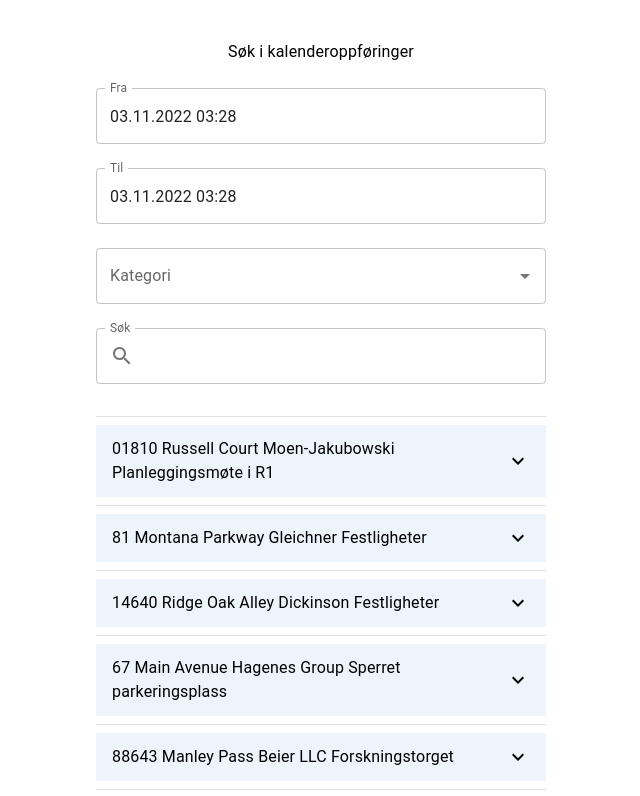
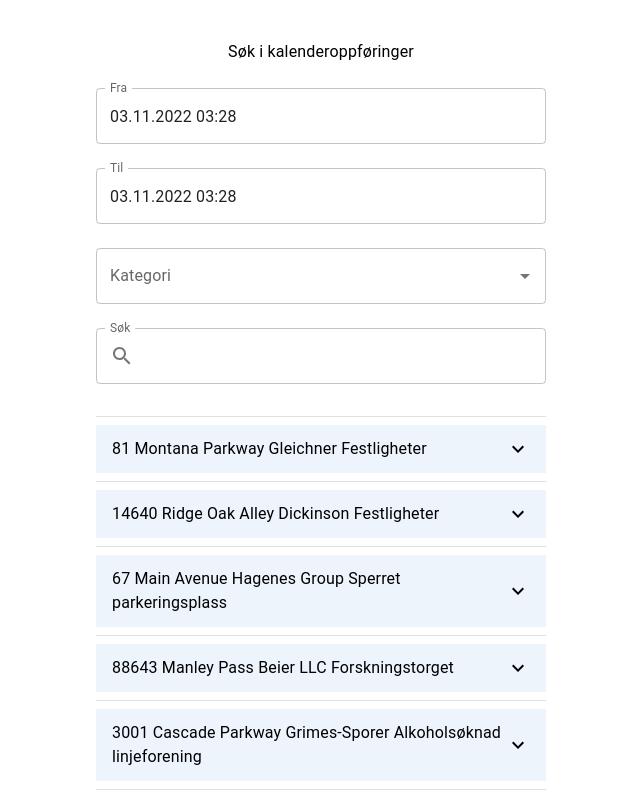
Before and after one commit to fishyFrogFace/mobile-calendar-list, a React (Create React App) app: page / in a window 1280 px wide. Shown: the top 796 px of the page, without its empty margins (319-959 px from the left). Built offline with nearby package versions, Linux system fonts and the light colour scheme.

Commit message:
Search on time and date

```diff
--- a/src/Search.tsx
+++ b/src/Search.tsx
@@ -59,10 +59,32 @@ export default function Search() {
   console.log("entryList.length:", entryList.length);
   useEffect(() => {
     const datetimeInRange = (entry: Entry) => {
-      return fromValue && toValue
-        ? (dayjs(entry.from) > fromValue && dayjs(entry.from) < toValue) ||
-            (dayjs(entry.to) > fromValue && dayjs(entry.to) < toValue)
-        : false;
+      console.log(
+        "fromValue:",
+        fromValue?.toISOString(),
+        "\ntoValue:",
+        toValue?.toISOString(),
+        "\nentry from:",
+        entry.from,
+        "\nentry.to:",
+        entry.to,
+        "\nfromValue && toValue:",
+        fromValue !== null && toValue !== null,
+        "\nto between:",
+        dayjs(entry.from) > fromValue! && dayjs(entry.from) < toValue!,
+        "\nfrom between:",
+        dayjs(entry.to) > fromValue! && dayjs(entry.to) < toValue!,
+        "\nstarts before and after:",
+        dayjs(entry.from) < fromValue! && dayjs(entry.to) > toValue!
+      );
+      return (
+        (fromValue &&
+          toValue &&
+          dayjs(entry.from) > fromValue &&
+          dayjs(entry.from) < toValue) ||
+        (dayjs(entry.to) > fromValue! && dayjs(entry.to) < toValue!) ||
+        (dayjs(entry.from) < fromValue! && dayjs(entry.to) > toValue!)
+      );
     };
 
     const containsSearchValues = (entry: Entry) => {
@@ -86,7 +108,7 @@ export default function Search() {
 
     setEntryList(
       entries.filter(
-        (entry) => containsSearchValues(entry) //datetimeInRange(entry) || containsSearchValues(entry)
+        (entry) => datetimeInRange(entry) && containsSearchValues(entry)
       )
     );
   }, [fromValue, toValue, category, searchValue]);
```
